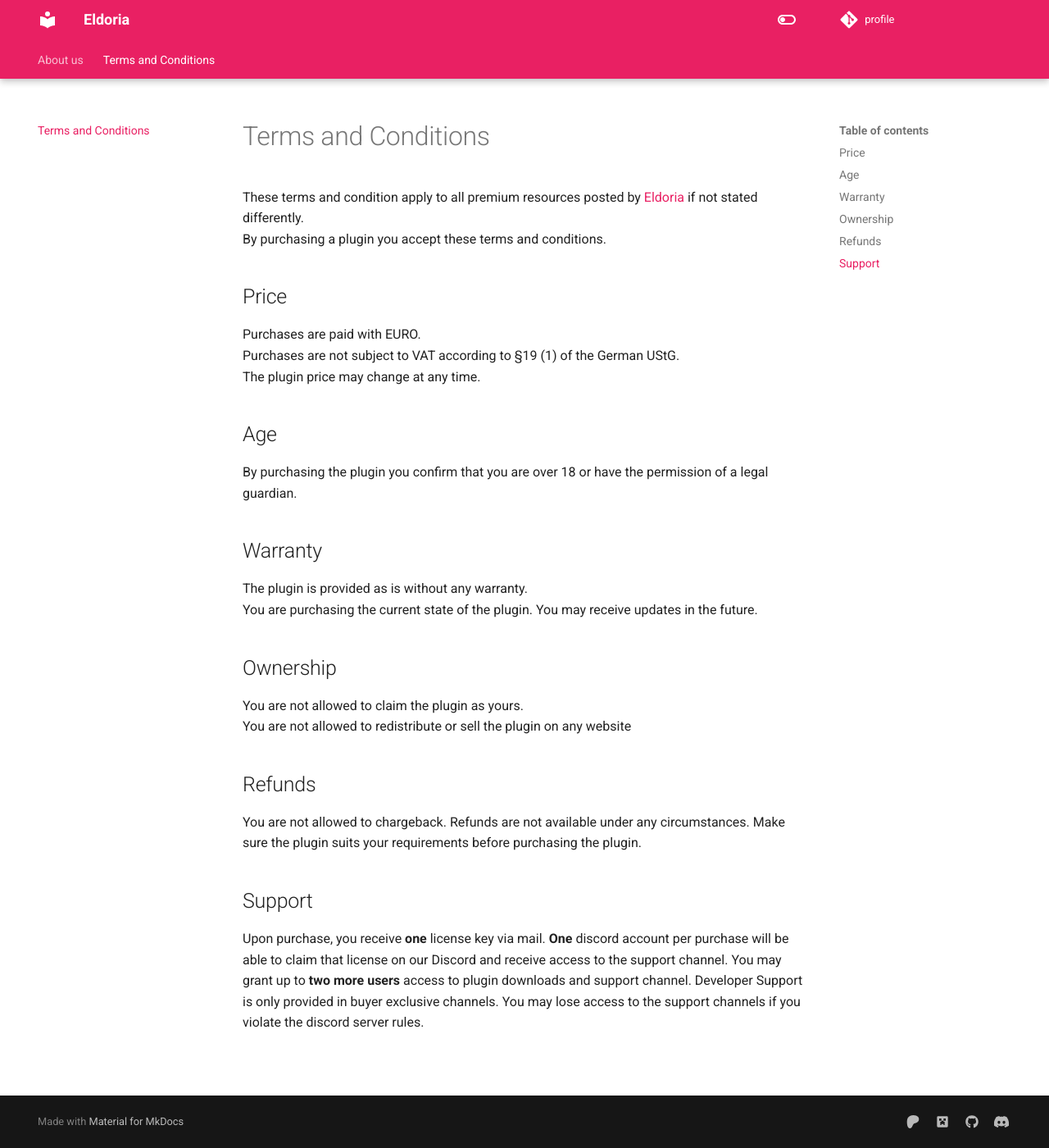
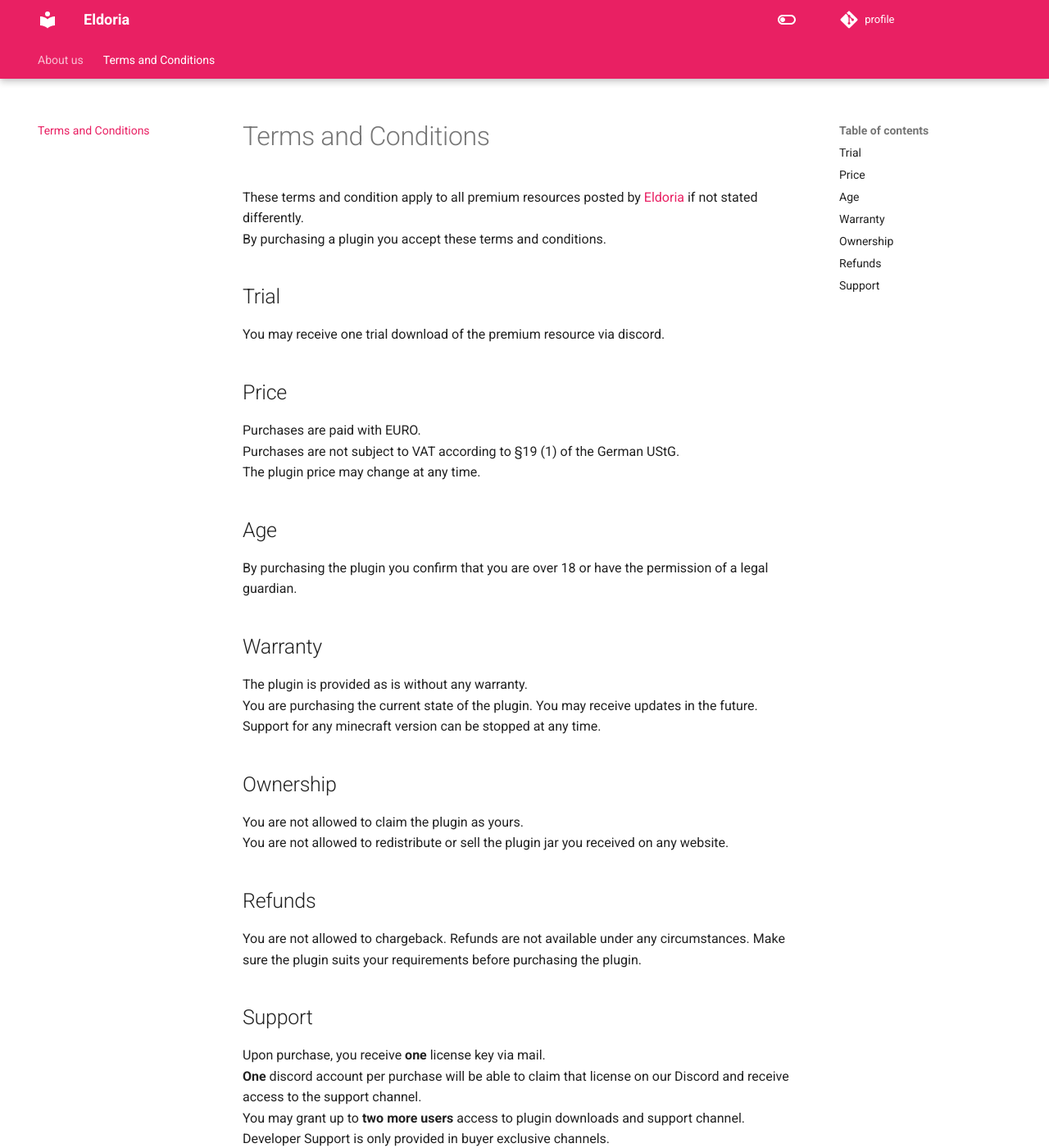
Before and after one commit to eldoriarpg/.github, an MkDocs documentation site: the page built from docs/terms_and_conditions.md, in a window 1280 px wide and 1400 px high. Shown: the whole window at 82% size. Built offline with MkDocs 1.6.1 and Material for MkDocs 9.7.7, drawn with Linux system fonts in a browser that asks for light colours; comment, search, counter and statistics services are not loaded; some of the changed text lies outside the part shown.

Commit message:
Update tos

```diff
--- a/docs/terms_and_conditions.md
+++ b/docs/terms_and_conditions.md
@@ -3,6 +3,9 @@
 These terms and condition apply to all premium resources posted by [Eldoria](https://www.spigotmc.org/members/585216/)
 if not stated differently.
 By purchasing a plugin you accept these terms and conditions.
+
+## Trial
+You may receive one trial download of the premium resource via discord.
 
 ## Price
 
@@ -19,11 +22,12 @@ By purchasing the plugin you confirm that you are over 18 or have the permission
 The plugin is provided as is without any warranty.
 You are purchasing the current state of the plugin.
 You may receive updates in the future.
+Support for any minecraft version can be stopped at any time.
 
 ## Ownership
 
 You are not allowed to claim the plugin as yours.
-You are not allowed to redistribute or sell the plugin on any website
+You are not allowed to redistribute or sell the plugin jar you received on any website.
 
 ## Refunds
 
```
